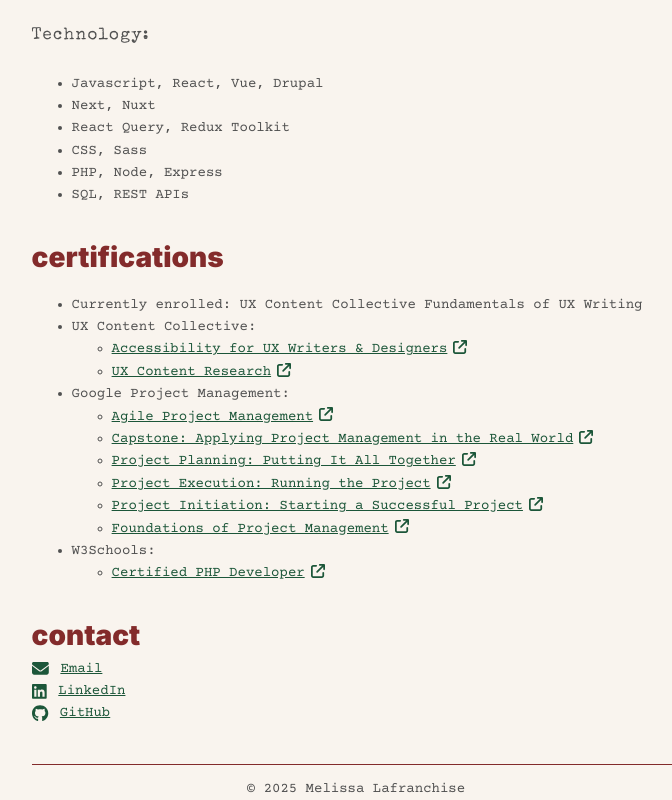
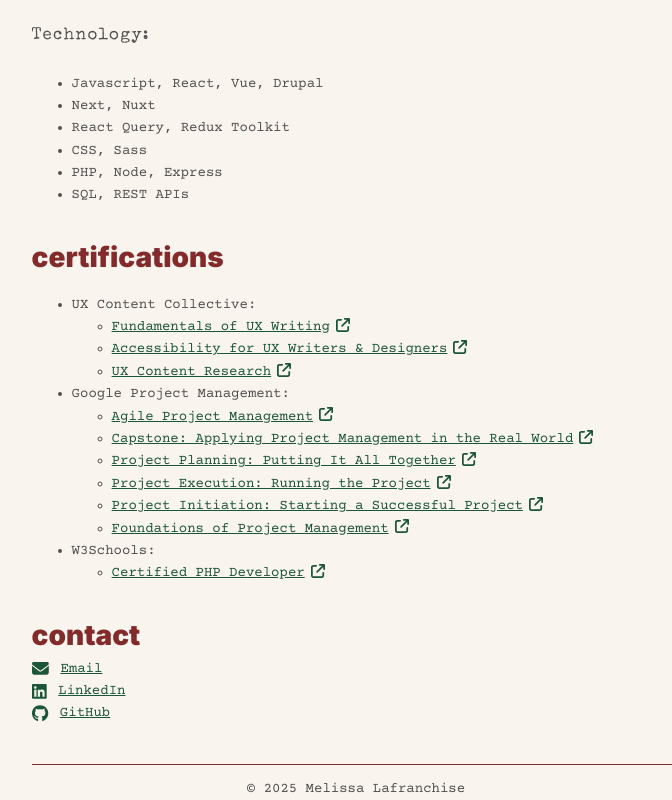
Before and after one commit to pulchrit/melissalafranchise, a Next.js app: page / in a window 1280 px wide. Shown: the part 750-1550 px from the top of the page, without its empty margins (284-956 px from the left). Built offline with nearby package versions, Linux system fonts and the light colour scheme.

Commit message:
Update certifications

```diff
--- a/pages/index.js
+++ b/pages/index.js
@@ -109,11 +109,21 @@
         <Subtitle text="certifications" />
         <ul>
           <li>
-            Currently enrolled: UX Content Collective Fundamentals of UX Writing
-          </li>
-          <li>
             UX Content Collective:{' '}
             <ul>
+              <li>
+                <a
+                  href="https://drive.google.com/file/d/1rtZeqvl7Q8RvXQQ9BGTv4yps0g_oAu0A/view?usp=sharing"
+                  target="_blank"
+                  rel="noopener"
+                >
+                  Fundamentals of UX Writing
+                </a>
+                <FontAwesomeIcon
+                  className={`${utilStyles.icon} ${utilStyles.iconSuffix}`}
+                  icon={faArrowUpRightFromSquare}
+                />
+              </li>
               <li>
                 <a
                   href="https://drive.google.com/file/d/1vQfhDNAU24zpRnkughN5fArI4PRj54Ky/view?usp=sharing"
```
